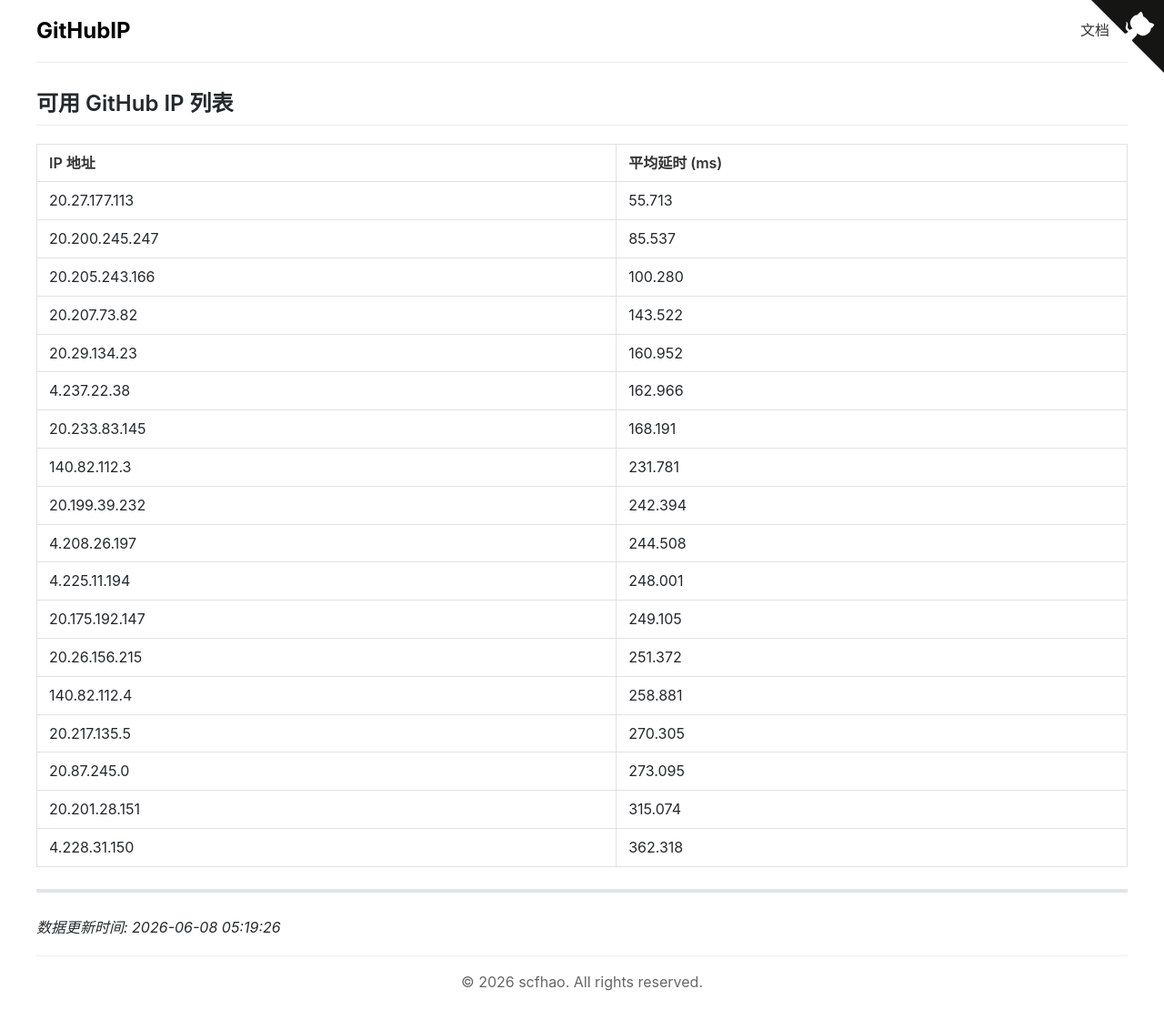
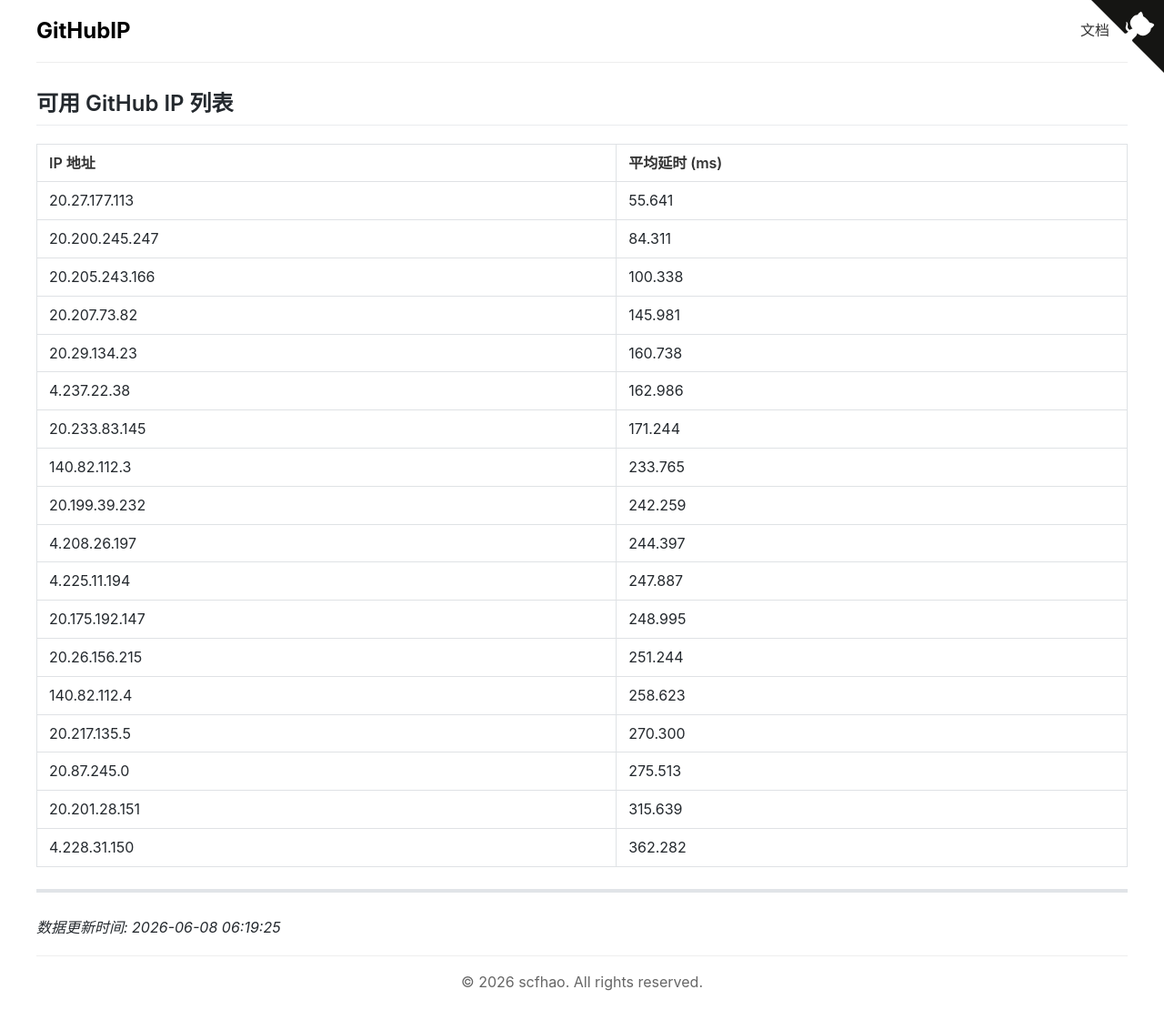
Before and after one commit to scfhao/GitHubIP, a Jekyll site: the page built from index.md, in a window 1280 px wide. Shown: the whole page at 91% size. Built offline with Jekyll 4.4.1, drawn with Linux system fonts in a browser that asks for light colours.

Commit message:
自动脚本执行 - 2026-06-08 06:19:25

```diff
--- a/index.md
+++ b/index.md
@@ -1,32 +1,32 @@
 ---
 layout: home
 title: GitHub IP 列表
-date: 2026-06-08 05:19:26
+date: 2026-06-08 06:19:25
 ---
 
 ## 可用 GitHub IP 列表
 
 | IP 地址 | 平均延时 (ms) |
 |---------|--------------|
-| 20.27.177.113 | 55.713 |
-| 20.200.245.247 | 85.537 |
-| 20.205.243.166 | 100.280 |
-| 20.207.73.82 | 143.522 |
-| 20.29.134.23 | 160.952 |
-| 4.237.22.38 | 162.966 |
-| 20.233.83.145 | 168.191 |
-| 140.82.112.3 | 231.781 |
-| 20.199.39.232 | 242.394 |
-| 4.208.26.197 | 244.508 |
-| 4.225.11.194 | 248.001 |
-| 20.175.192.147 | 249.105 |
-| 20.26.156.215 | 251.372 |
-| 140.82.112.4 | 258.881 |
-| 20.217.135.5 | 270.305 |
-| 20.87.245.0 | 273.095 |
-| 20.201.28.151 | 315.074 |
-| 4.228.31.150 | 362.318 |
+| 20.27.177.113 | 55.641 |
+| 20.200.245.247 | 84.311 |
+| 20.205.243.166 | 100.338 |
+| 20.207.73.82 | 145.981 |
+| 20.29.134.23 | 160.738 |
+| 4.237.22.38 | 162.986 |
+| 20.233.83.145 | 171.244 |
+| 140.82.112.3 | 233.765 |
+| 20.199.39.232 | 242.259 |
+| 4.208.26.197 | 244.397 |
+| 4.225.11.194 | 247.887 |
+| 20.175.192.147 | 248.995 |
+| 20.26.156.215 | 251.244 |
+| 140.82.112.4 | 258.623 |
+| 20.217.135.5 | 270.300 |
+| 20.87.245.0 | 275.513 |
+| 20.201.28.151 | 315.639 |
+| 4.228.31.150 | 362.282 |
 
 ---
 
-*数据更新时间: 2026-06-08 05:19:26*
+*数据更新时间: 2026-06-08 06:19:25*
```
